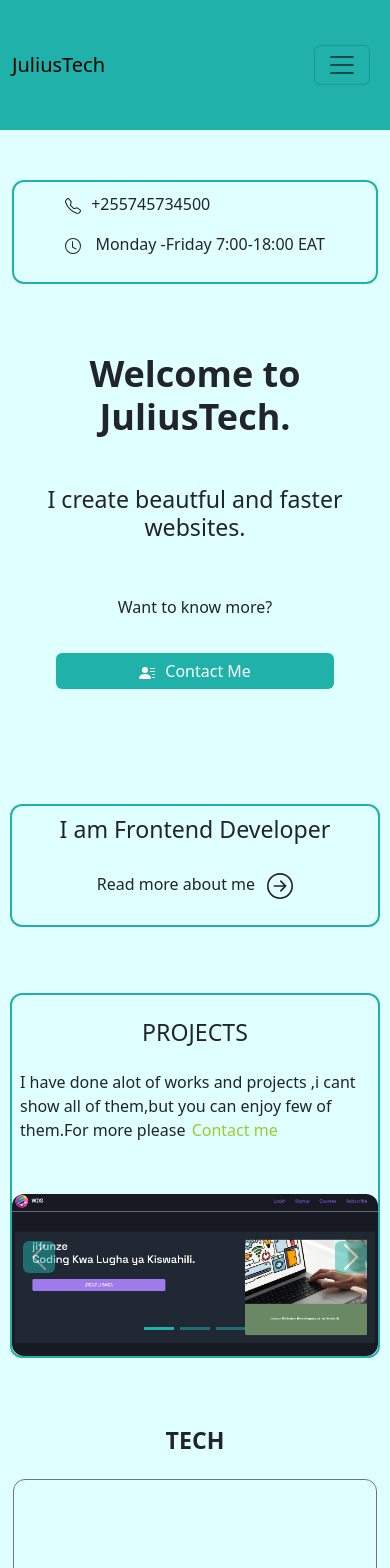
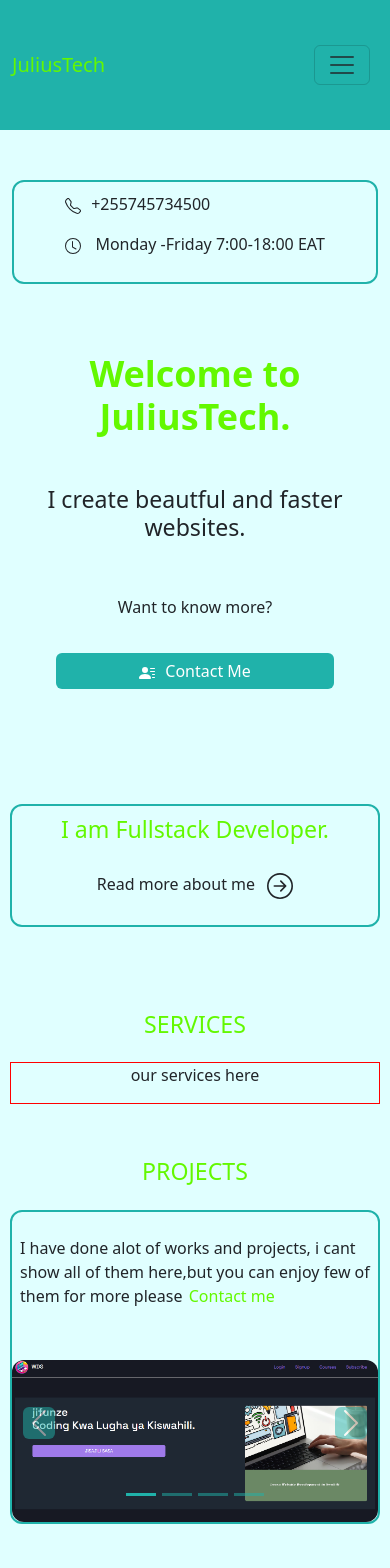
Before and after one commit to Jumly-m/JuliusTech, a React (Vite) app: page / in a window 390 px wide. Shown: the top 1568 px of the page. Built offline with nearby package versions, Linux system fonts and the light colour scheme.

Commit message:
changes title and subtitle color

```diff
--- a/src/App.css
+++ b/src/App.css
@@ -42,6 +42,10 @@ body,html{
 
 /* !!!: Design for small devices  */
 @media only screen and (max-width: 678px) {
+
+  .brandname{
+    color:rgb(99, 248, 0)!important;
+  }
   .header_container{
     margin-bottom: 50px;
 
@@ -62,6 +66,7 @@ body,html{
     font-size: 36px;
     text-align: center;
     margin-top: 18px;
+    color:rgb(99, 248, 0)!important;
     }
     .introduction_section h3{
       text-align: center;
@@ -124,6 +129,7 @@ body,html{
 
     .projects_section h3{
       font-weight: 600;
+      color:rgb(99, 248, 0)!important;
     }
 
     .about-me{
@@ -145,6 +151,7 @@ body,html{
     }
     .about-me h3{
       margin-bottom: 28px;
+      color:rgb(99, 248, 0)!important;
     }
     .bi-arrow-right-circle{
       margin-left: 8px;
@@ -179,7 +186,6 @@ body,html{
 }
 
 .services-contacts{
-  margin-top: 36px;
   margin-bottom: 36px;
   border:2px solid #20b2aa;
   width: 100%;
@@ -213,9 +219,32 @@ img.project-img{
   margin-top: 36px;
 }
 .contact_span{
-  color:yellowgreen!important;
   margin-left: 2px;
 }
+.contact_span a{
+  text-decoration: none;
+  color:rgb(99, 248, 0)!important;
+}
+.projecttitle{
+margin-top: 54px;
+margin-bottom: 24px;
+color:rgb(99, 248, 0)!important;
+}
+
+.services{
+  border:1px solid red;
+  width: 100%;
+  display: flex;
+  align-items:center;
+  justify-content: center;
+  flex-direction: column;
+}
+.servicestitle{
+margin-top: 54px;
+margin-bottom: 24px;
+color:rgb(99, 248, 0)!important;
+}
+
 }
 
 
--- a/src/components/Header.jsx
+++ b/src/components/Header.jsx
@@ -18,7 +18,7 @@ function Header(props) {
   return (
     <div className="header_container">
       <Navbar color="faded" light expand="md" className='header'>
-        <NavbarBrand href="/" className="me-auto">
+        <NavbarBrand href="/" className="me-auto brandname">
           JuliusTech
         </NavbarBrand>
         <NavbarToggler onClick={toggleNavbar} className="me-2" />
--- a/src/components/Home.jsx
+++ b/src/components/Home.jsx
@@ -31,14 +31,20 @@ const Home = () => {
      </div>
     </div>
     <div className="about-me">
-    <h3>I am Frontend Developer</h3>
+    <h3>I am Fullstack Developer.</h3>
     <p>Read more about me <svg xmlns="http://www.w3.org/2000/svg" width="26" height="26" fill="currentColor" className="bi bi-arrow-right-circle" viewBox="0 0 16 16">
   <path fill-rule="evenodd" d="M1 8a7 7 0 1 0 14 0A7 7 0 0 0 1 8m15 0A8 8 0 1 1 0 8a8 8 0 0 1 16 0M4.5 7.5a.5.5 0 0 0 0 1h5.793l-2.147 2.146a.5.5 0 0 0 .708.708l3-3a.5.5 0 0 0 0-.708l-3-3a.5.5 0 1 0-.708.708L10.293 7.5z"/>
 </svg></p>
     </div>
+    <h3 className="servicestitle">SERVICES</h3>
+    <div className="services">
+    <p>our services here </p>
+    </div>
+
+
+    <h3 className="projecttitle">PROJECTS</h3>
     <div className="services-contacts">
-      <h3>PROJECTS</h3>
-      <p>I have done alot of works and projects ,i cant show all of them,but you can enjoy few of them.For more please <span className="contact_span"><a>Contact me</a></span> </p>
+      <p>I have done alot of works and projects, i cant show all of them here,but you can enjoy few of them for more please <span className="contact_span"><a href="">Contact me</a></span> </p>
       <div className="projects">
       <Projects/>
       </div>
--- a/src/components/Projects.jsx
+++ b/src/components/Projects.jsx
@@ -12,7 +12,7 @@ const items = [
     src: 'assets/wds.png',
     altText: 'webdeveloperinswahili',
     caption: 'Web developer frontend',
-    key: 1,
+    key: 4,
     link: 'https://wds-five.vercel.app/', // Add the link property
   },
   {
@@ -28,6 +28,13 @@ const items = [
     caption: 'Chat completion bot',
     key: 3,
     link: 'https://legacy-ai-frontend.vercel.app/chats', // Add the link property
+  },
+  {
+    src: 'assets/wbs.png',
+    altText: 'webdev',
+    caption: 'course selling web ',
+    key: 1,
+    link: 'https://webdevs.tech/', // Add the link property
   },
   // ... (other items with links)
 ];
--- /dev/null
+++ b/src/components/ServiceCard.jsx
@@ -0,0 +1 @@
+ra
```
Also changed, not shown: public/assets/airdrop.png (added), public/assets/wbs.png (added).
